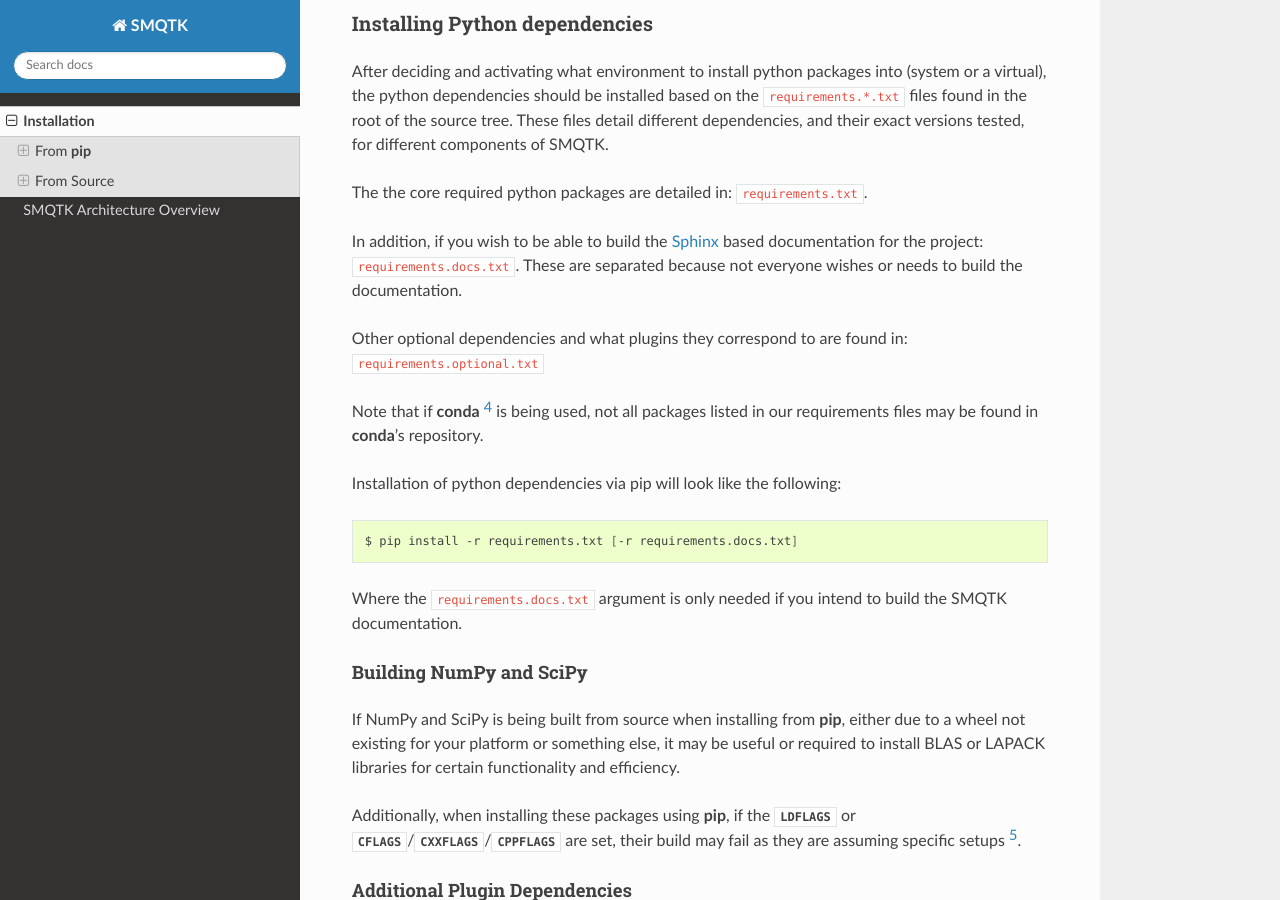
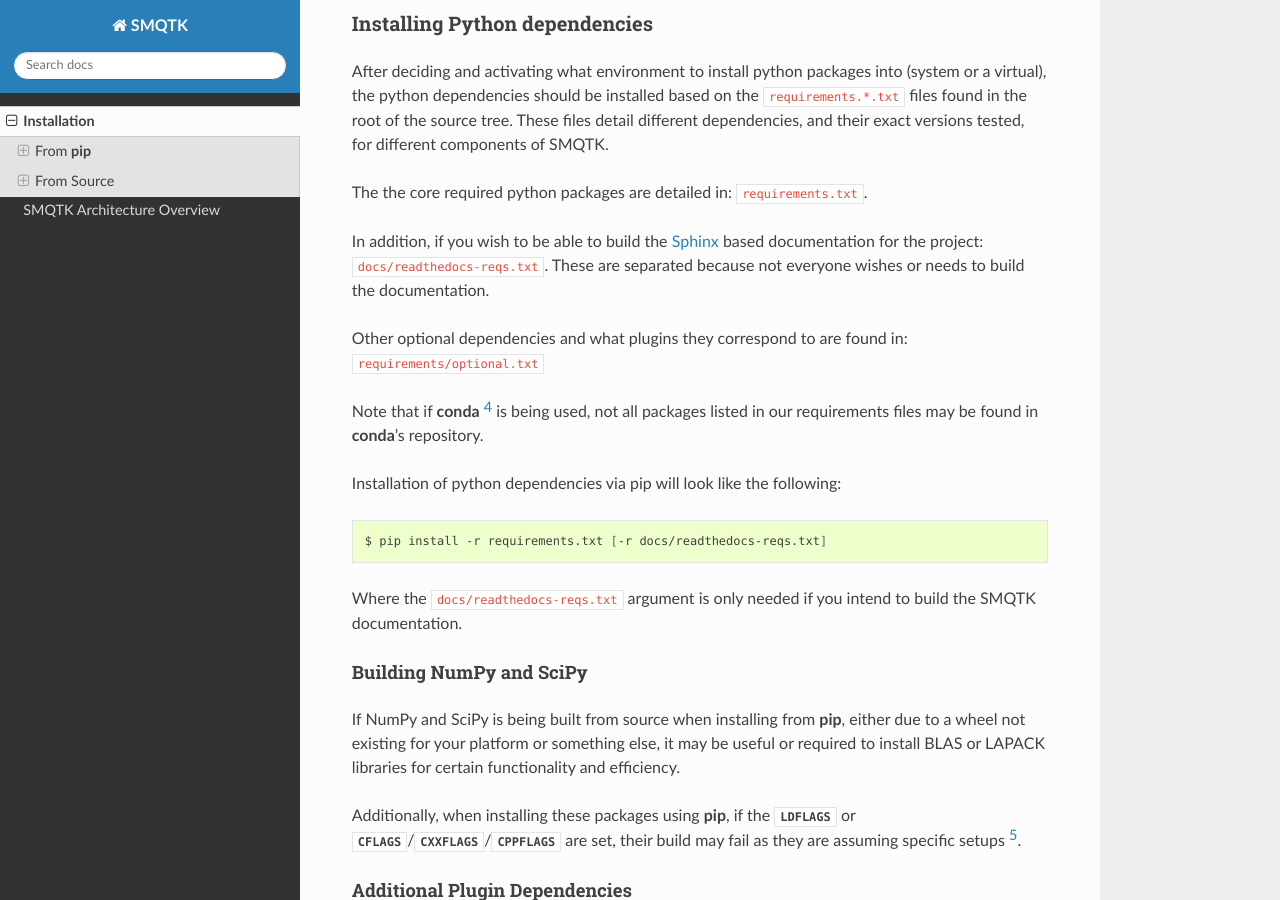
Before and after one commit to Kitware/SMQTK-Core, a Sphinx documentation site: the page built from docs/installation.rst, in a window 1280 px wide and 900 px high, scrolled down 2452 px. Built offline with Sphinx 7.4.7 and the Read the Docs theme 2.0.0, drawn with Linux system fonts in a browser that asks for light colours; pages that are not in the unit, such as notebooks, are missing from menus; the version number could not be read and is left out.

Commit message:
Remove previous Drone CI config, add GitLab CI config
- Updated extraneous requirements file locations into a subdirectory.
  Use relative inclusion where applicable.
- Add CI relevant requirements file.
- Update documentation for moved files.

```diff
--- a/docs/installation.rst
+++ b/docs/installation.rst
@@ -115,10 +115,10 @@
 
 The the core required python packages are detailed in: :file:`requirements.txt`.
 
-In addition, if you wish to be able to build the Sphinx_ based documentation for the project: :file:`requirements.docs.txt`.
+In addition, if you wish to be able to build the Sphinx_ based documentation for the project: :file:`docs/readthedocs-reqs.txt`.
 These are separated because not everyone wishes or needs to build the documentation.
 
-Other optional dependencies and what plugins they correspond to are found in: :file:`requirements.optional.txt`
+Other optional dependencies and what plugins they correspond to are found in: :file:`requirements/optional.txt`
 
 Note that if :command:`conda` [#conda]_ is being used, not all packages listed in our requirements files may be found in :command:`conda`'s repository.
 
@@ -126,9 +126,9 @@
 
 .. prompt:: bash
 
-    pip install -r requirements.txt [-r requirements.docs.txt]
+    pip install -r requirements.txt [-r docs/readthedocs-reqs.txt]
 
-Where the :file:`requirements.docs.txt` argument is only needed if you intend to build the SMQTK documentation.
+Where the :file:`docs/readthedocs-reqs.txt` argument is only needed if you intend to build the SMQTK documentation.
 
 
 Building NumPy and SciPy
--- a/docs/readthedocs-reqs.txt
+++ b/docs/readthedocs-reqs.txt
@@ -3,10 +3,10 @@
 
 # Some of these deps are installed by ReadTheDocs implicitly so they are
 # "duplicate" here. However, listing them here is useful for a local
-# documentation build. Not pinning versions to allow
+# documentation build. Not pinning versions to allow specifically pinned
+# versions by ReadTheDocs to not be modified.
 sphinx
 sphinx_rtd_theme
-mock
 
 # SMQTK specific documentation depedencies
 sphinx-argparse==0.2.5
```
Also changed, not shown: requirements.txt (+3 -21 lines), .gitlab-ci.yml (added), 3 other files.
